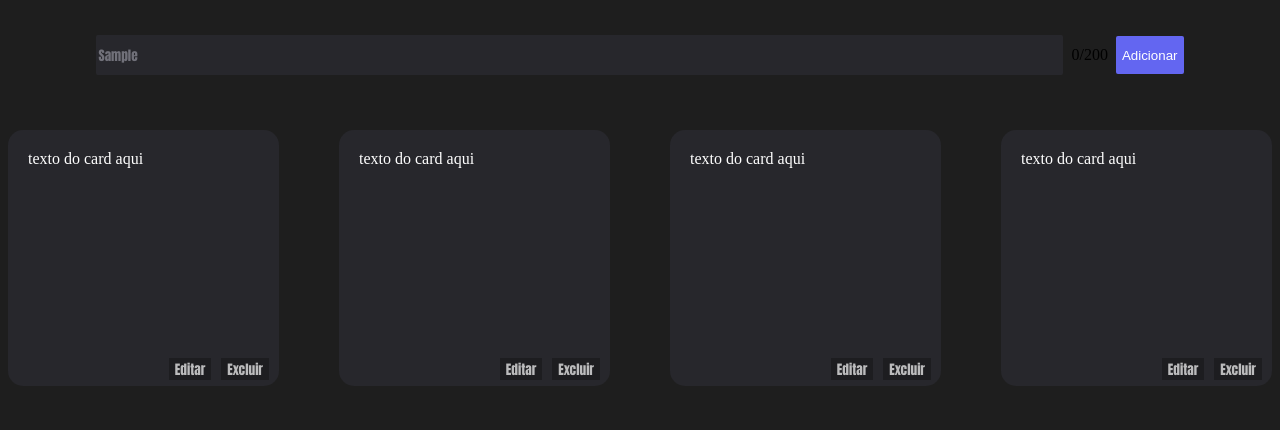
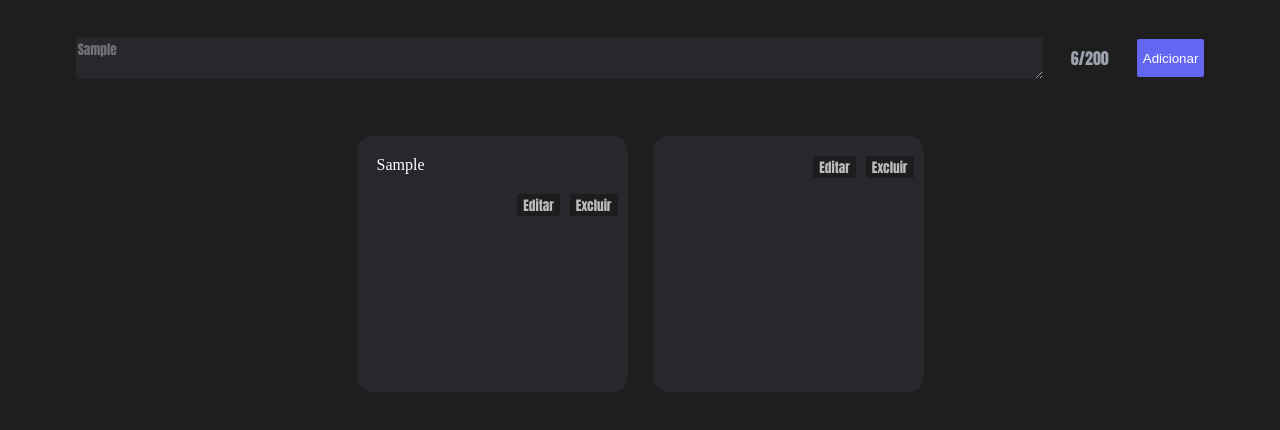
Before and after one commit to Wereouts/GuardaNotas, a plain HTML site: page index.html in a window 1280 px wide. Both pictures are taken after typing "Sample" into the empty fields and a click on the button "Adicionar". Shown: the part 236-666 px from the top of the page. Drawn offline with Linux system fonts and the light colour scheme.

Commit message:
alteracao nova

```diff
--- a/index.html
+++ b/index.html
@@ -16,14 +16,15 @@
     </section>
 
     <div class="campoNota">
-        <input type="text" name="novaNota" id="novaNota" placeholder="Escreva uma nova nota...">
+        <textarea type="text" name="novaNota" id="novaNota" placeholder="Escreva uma nova nota..."
+            maxlength="200"></textarea>
         <p class="quatidadeDeCaractere">0/200</p>
-        <button class="botaoAdicionar">Adicionar</button>
+        <button class="botaoAdicionar" onclick="verificaButton()">Adicionar</button>
     </div>
     <div class="CardPrincipal">
         <div class="cardGeral">
             <div class="cards">
-                <p>texto do card aqui</p>
+                <p class="textCard"></p>
             </div>
             <div class="acoes">
                 <button>Editar</button>
@@ -31,47 +32,7 @@
             </div>
 
         </div>
-
-
-
-        <div class="cardGeral">
-            <div class="cards">
-                <p>texto do card aqui</p>
-            </div>
-            <div class="acoes">
-                <button>Editar</button>
-                <button>Excluir</button>
-
-            </div>
-
-        </div>
-
-
-        <div class="cardGeral">
-            <div class="cards">
-                <p>texto do card aqui</p>
-            </div>
-            <div class="acoes">
-                <button>Editar</button>
-                <button>Excluir</button>
-
-            </div>
-
-        </div>
-
-        <div class="cardGeral">
-            <div class="cards">
-                <p>texto do card aqui</p>
-            </div>
-            <div class="acoes">
-                <button>Editar</button>
-                <button>Excluir</button>
-
-            </div>
-
-        </div>
-
-
+    </div>
         <script src="index.js"></script>
 </body>
 
--- a/index.js
+++ b/index.js
@@ -0,0 +1,73 @@
+// ================================
+// CONTADOR DE CARACTERES DO INPUT
+// ================================
+
+const input = document.getElementById("novaNota");
+const contador = document.querySelector(".quatidadeDeCaractere");
+const limite = 200;
+
+function atualizaValor() {
+  const valorInput = input.value.length;
+  contador.textContent = `${valorInput}/${limite}`;
+}
+
+input.addEventListener("input", () => {
+  atualizaValor();
+});
+
+// ================================
+// ATUALIZA TEXTO DO CARD
+// ================================
+
+const pCard = document.querySelector(".textCard");
+
+function mudaValordoCard() {
+  const valorInput = input.value;
+  pCard.textContent = `${valorInput}`;
+}
+
+// ================================
+// ADIÇÃO DE CARDS
+// ================================
+
+const btnAdicionar = document.querySelector(".botaoAdicionar");
+const container = document.querySelector(".CardPrincipal");
+  let totalCards = 0;
+  const LIMITE = 5;
+
+  btnAdicionar.addEventListener("click", () => {
+    if (totalCards >= LIMITE) {
+      alert("Voce pode adicionar só até 5 cards");
+      return;
+    }
+
+    container.insertAdjacentHTML(
+      "beforeend",
+      `
+        <div class="cardGeral">
+          <div class="cards">
+            <p class="textCard"></p>
+          </div>
+          <div class="acoes">
+            <button class="btnEditar">Editar</button>
+            <button class="btnExcluir">Excluir</button>
+          </div>
+        </div>
+      `
+    );
+    totalCards++;
+  });
+
+// ================================
+// VERIFICAÇÃO DE BOTÃO
+// ================================
+
+function verificaButton() {
+  const valor = Number(pCard.textContent);
+
+  if (valor === 0) {
+    mudaValordoCard();
+  } else {
+    adicionaCard();
+  }
+}
--- a/style.css
+++ b/style.css
@@ -52,10 +52,10 @@
 
 .CardPrincipal {
     display: flex;
-    justify-content: space-between;
+    justify-content: center;
     align-items: center;
     margin-top: 50px;
-    gap: 20px;
+    gap: 25px;
 
 }
 
@@ -65,15 +65,17 @@
     width: 271px;
     height: 256px;
     color: white;
+    gap: 10px;;
 }
 
 .cards p {
     margin: 20px;
+    overflow-wrap: break-word;
 }
 
 .acoes {
     color: #BBBBBC;
-    margin-top: 190px;
+    margin-top: auto;
     margin-right: 10px;
     display: flex;
     justify-content: flex-end;
@@ -87,3 +89,10 @@
     font-family: Impact, Haettenschweiler, 'Arial Narrow Bold', sans-serif;
 
 }
+
+.quatidadeDeCaractere  {
+    margin-left: 20px;
+    margin-right: 20px;
+    color:#9CA3AF;
+    font-family: Impact, Haettenschweiler, 'Arial Narrow Bold', sans-serif;
+}
```
